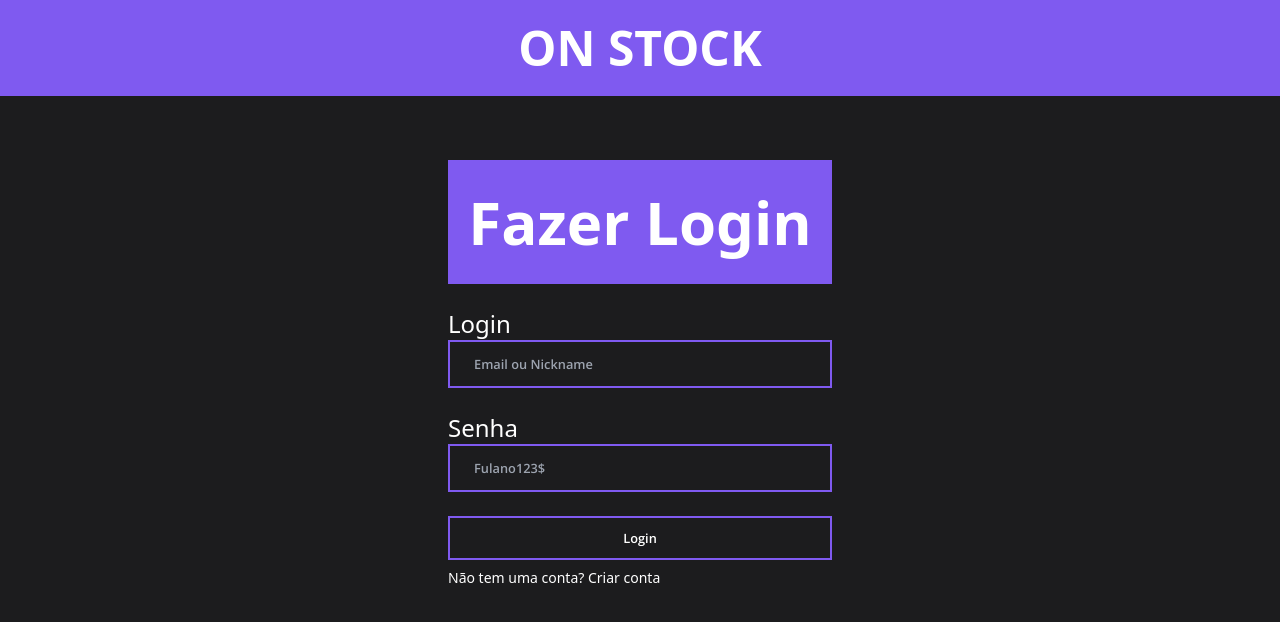
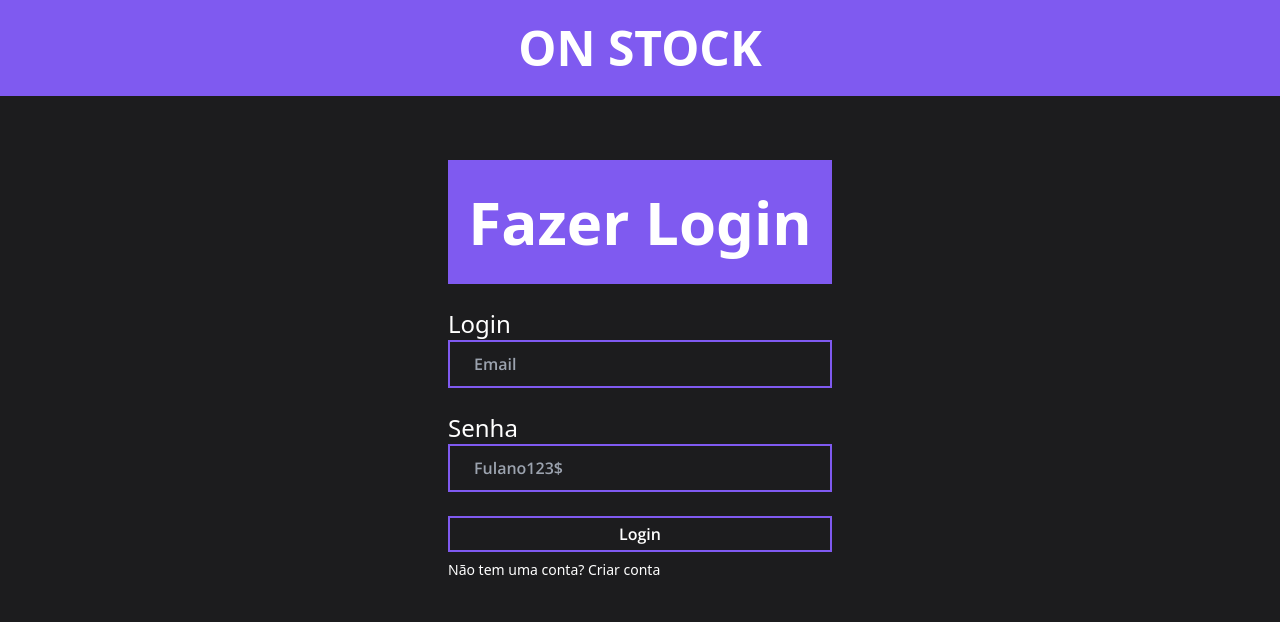
Before and after one commit to On-Stock/front-end, a React (Vite) app: page /login in a window 1280 px wide. Shown: the top 622 px of the page. Built offline with nearby package versions, Linux system fonts and the light colour scheme; the HTML template or start-up script is replaced by a standard one.

Commit message:
Fixing Routes

```diff
--- a/src/@types/product.d.ts
+++ b/src/@types/product.d.ts
@@ -33,7 +33,7 @@ declare global {
     >
   }
 
-  interface LandingProps {
+  interface CartAndSetCart {
     cartCount: number
     setCartCount: React.Dispatch<
       React.SetStateAction<
--- a/src/pages/Cadastro.tsx
+++ b/src/pages/Cadastro.tsx
@@ -36,7 +36,7 @@ export default function Cadastro() {
     // Object.keys(formDataInputs).forEach((chave)=>alert(`Nome da chave: ${chave}`) )
 
     if (validate(formDataInputs)) {
-      fetch(`${BACKEND_URL}/signup`, {
+      fetch(`${BACKEND_URL}/cadastro`, {
         method: 'POST',
         headers: { 'Content-Type': 'application/json' },
         body: JSON.stringify({
--- a/src/pages/Categories.tsx
+++ b/src/pages/Categories.tsx
@@ -2,20 +2,7 @@ import React from 'react'
 import { Navbar } from '../components/Navbar'
 import { Stock } from '../components/Stock'
 
-export interface ICategoriesProps {
-  cartCount: number
-  setCartCount: React.Dispatch<
-    React.SetStateAction<
-      {
-        id?: string | undefined
-        image: string
-        price: string
-      }[]
-    >
-  >
-}
-
-const Categories: React.FC<ICategoriesProps> = ({ cartCount, setCartCount }) => {
+const Categories: React.FC<CartAndSetCart> = ({ cartCount, setCartCount }) => {
   return (
     <div>
       <Navbar cartCount={cartCount} />
--- a/src/pages/Landing.tsx
+++ b/src/pages/Landing.tsx
@@ -6,7 +6,7 @@ import { Navbar } from '../components/Navbar'
 import Promo from '../assets/promo.png'
 import { About } from '../components/About'
 
-function Landing({ cartCount, setCartCount }: LandingProps) {
+function Landing({ cartCount, setCartCount }: CartAndSetCart) {
   return (
     <div className="max-w-[1344] mx-auto flex items-center flex-col">
       <Navbar cartCount={cartCount} />
--- a/src/pages/Login.tsx
+++ b/src/pages/Login.tsx
@@ -25,7 +25,10 @@ export default function Login() {
         password: passwordValue,
       }),
     })
-      .then(response => alert('Login efetuado com sucesso!! Status: ' + response.status))
+      .then(response => {
+        console.log(response.json().then(data => console.log(data)))
+        alert('Login efetuado com sucesso!! Status: ' + response.status)
+      })
       .catch(error => {
         console.log(error)
         alert('Houve um erro de login!! ' + error)
@@ -60,8 +63,8 @@ export default function Login() {
             id="login"
             value={loginValue}
             onChange={handleChange}
-            placeholder="Email ou Nickname"
-            className="clear-both  h-12 bg-transparent border-2 border-purple w-[100%] text-[1vw]  px-4 font-openSans font-semibold text-white"
+            placeholder="Email "
+            className="clear-both  h-12 bg-transparent border-2 border-purple w-[100%] text-base  px-4 font-openSans font-semibold text-white"
           />
         </div>
 
@@ -76,13 +79,13 @@ export default function Login() {
             value={passwordValue}
             onChange={handleChange}
             placeholder="Fulano123$"
-            className=" h-12 bg-transparent border-2 border-purple w-[100%] text-[1vw]  px-4 font-openSans font-semibold text-white"
+            className=" h-12 bg-transparent border-2 border-purple w-[100%] text-base  px-4 font-openSans font-semibold text-white"
           />
         </div>
 
         <button
           type="submit"
-          className=" text-white text-[1vw] border-2 border-purple py-1 px-6 hover:bg-purple font-openSans font-semibold"
+          className=" text-white text-base border-2 border-purple py-1 px-6 hover:bg-purple font-openSans font-semibold"
         >
           Login
         </button>
```
